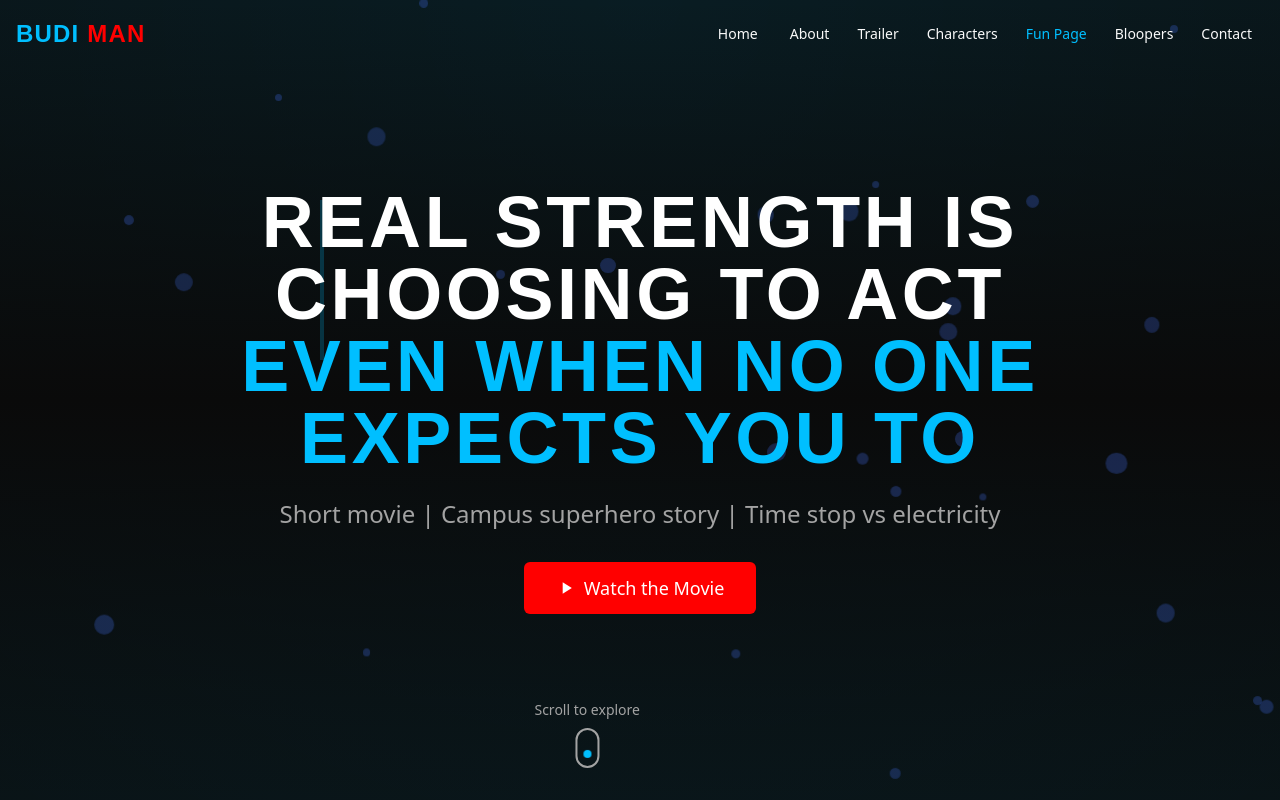
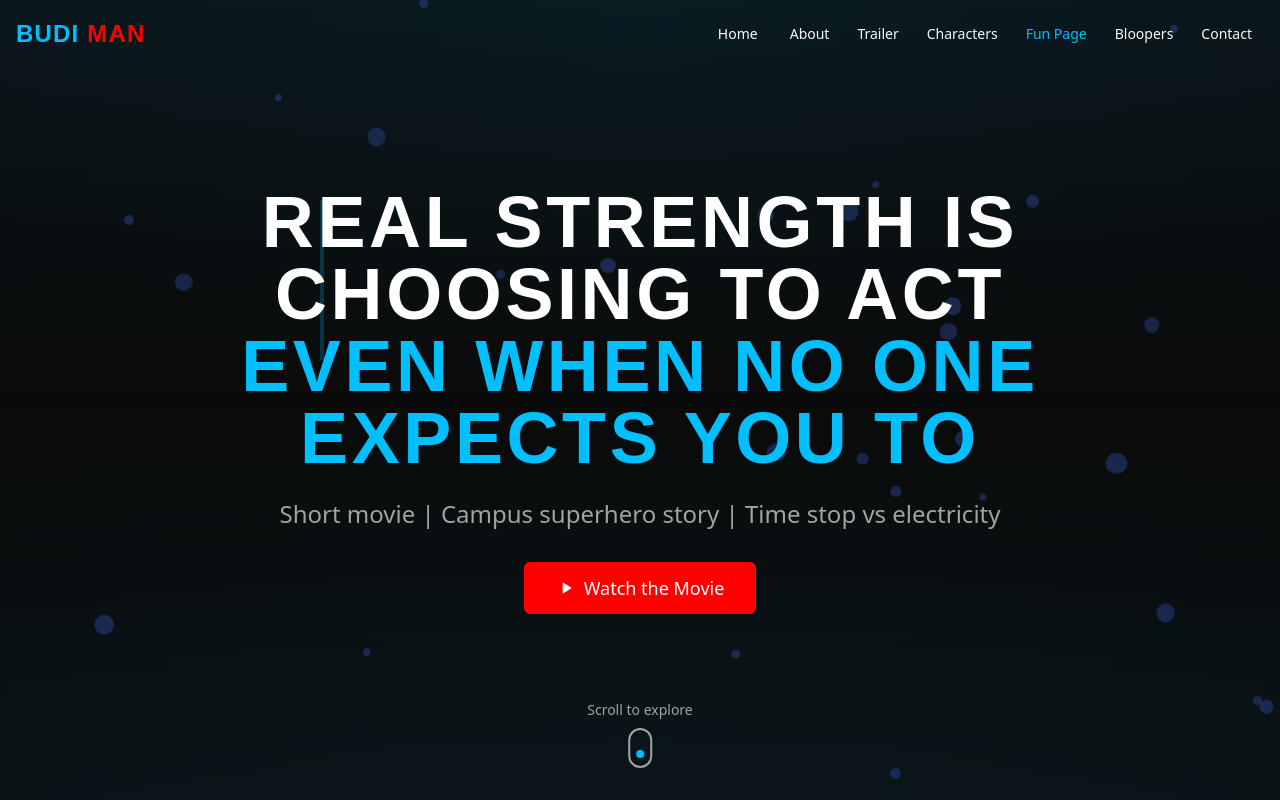
Before and after one commit to Bwendach/BudiMan, a website: page src/index.html in a window 1280 px wide. Shown: the top 800 px of the page. Drawn offline with nearby package versions, Linux system fonts and the light colour scheme.

Commit message:
Fix: "Center the scroll icon animation"

```diff
--- a/src/index.html
+++ b/src/index.html
@@ -382,7 +382,10 @@
         </div>
 
         <!-- Scroll indicator -->
-        <div class="absolute bottom-8 left-1/2 transform -translate-x-1/2 z-10">
+        <div
+          class="absolute bottom-8 left-1/2 z-10"
+          style="transform: translateX(-50%)"
+        >
           <div class="flex flex-col items-center">
             <span class="text-sm text-muted-foreground mb-2"
               >Scroll to explore</span
@@ -858,6 +861,7 @@
                       d="M12.017 0C5.396 0 .029 5.367.029 11.987c0 5.079 3.158 9.417 7.618 11.174-.105-.949-.199-2.403.042-3.441.219-.937 1.407-5.965 1.407-5.965s-.359-.719-.359-1.782c0-1.668.967-2.914 2.171-2.914 1.023 0 1.518.769 1.518 1.69 0 1.029-.655 2.568-.994 3.995-.283 1.194.599 2.169 1.777 2.169 2.133 0 3.772-2.249 3.772-5.495 0-2.873-2.064-4.882-5.012-4.882-3.414 0-5.418 2.561-5.418 5.207 0 1.031.397 2.138.893 2.738a.36.36 0 01.083.345l-.333 1.36c-.053.22-.174.267-.402.161-1.499-.698-2.436-2.888-2.436-4.649 0-3.785 2.75-7.262 7.929-7.262 4.163 0 7.398 2.967 7.398 6.931 0 4.136-2.607 7.464-6.227 7.464-1.216 0-2.357-.631-2.75-1.378l-.748 2.853c-.271 1.043-1.002 2.35-1.492 3.146C9.57 23.812 10.763 24.009 12.017 24c6.624 0 11.99-5.367 11.99-12C24.007 5.367 18.641.001.012.001z"
                     />
                   </svg>
+
                   <span>Instagram</span>
                 </a>
                 <a
```
Also changed, not shown: src/output.css.
